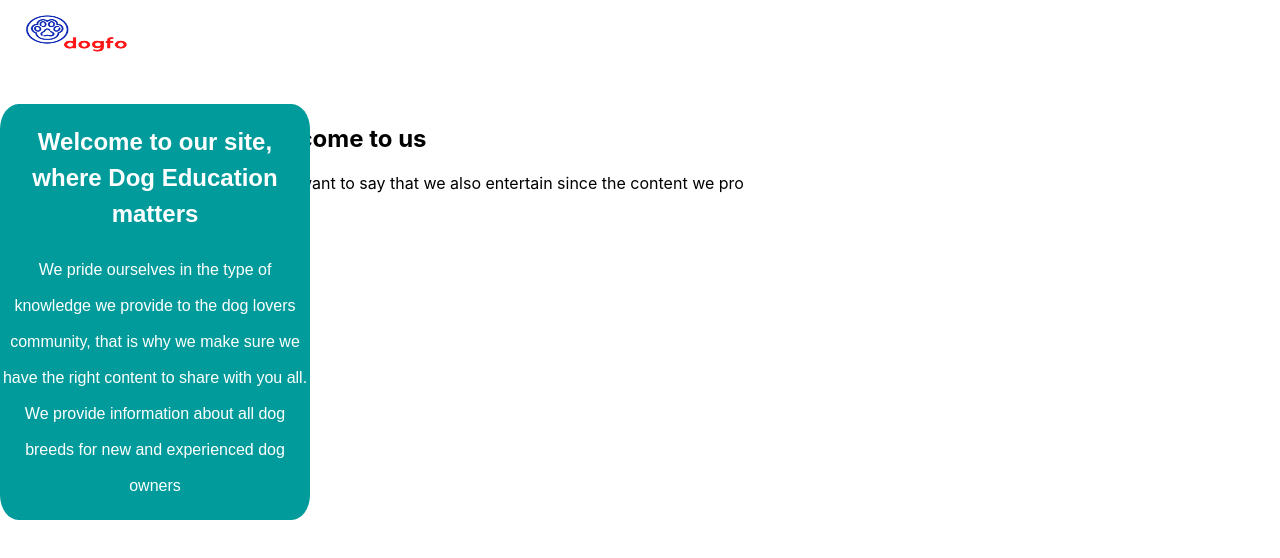
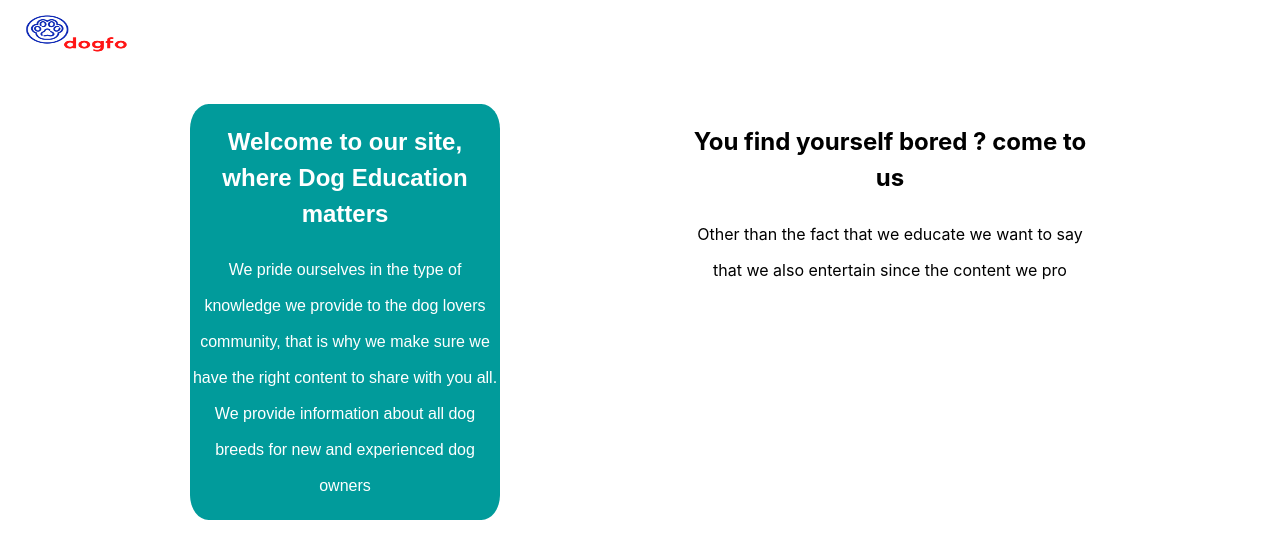
Before and after one commit to jorgevz/dogwebsite, a React (Create React App) app: page / in a window 1280 px wide. Shown: the top 558 px of the page. Built offline with nearby package versions, Linux system fonts and the light colour scheme.

Commit message:
more extensive styling

```diff
--- a/src/App.css
+++ b/src/App.css
@@ -1,7 +1,8 @@
 .main-article{
-display: flex;
+display: flex ;
 flex-direction: row;
-justify-content: space-between;
+justify-content: space-evenly;
+width: 100%;
 }
 
 #first-article{
@@ -12,7 +13,13 @@ border-radius: 6%;
 width: 310px;
 font-weight: 400;
 color: white;
-position: fixed;
 line-height: 36px;
 font-size: 16px;
 }
+
+#second-article{
+width: 400px;
+line-height: 36px;
+font-size: 16px;
+text-align: center;
+}
```
